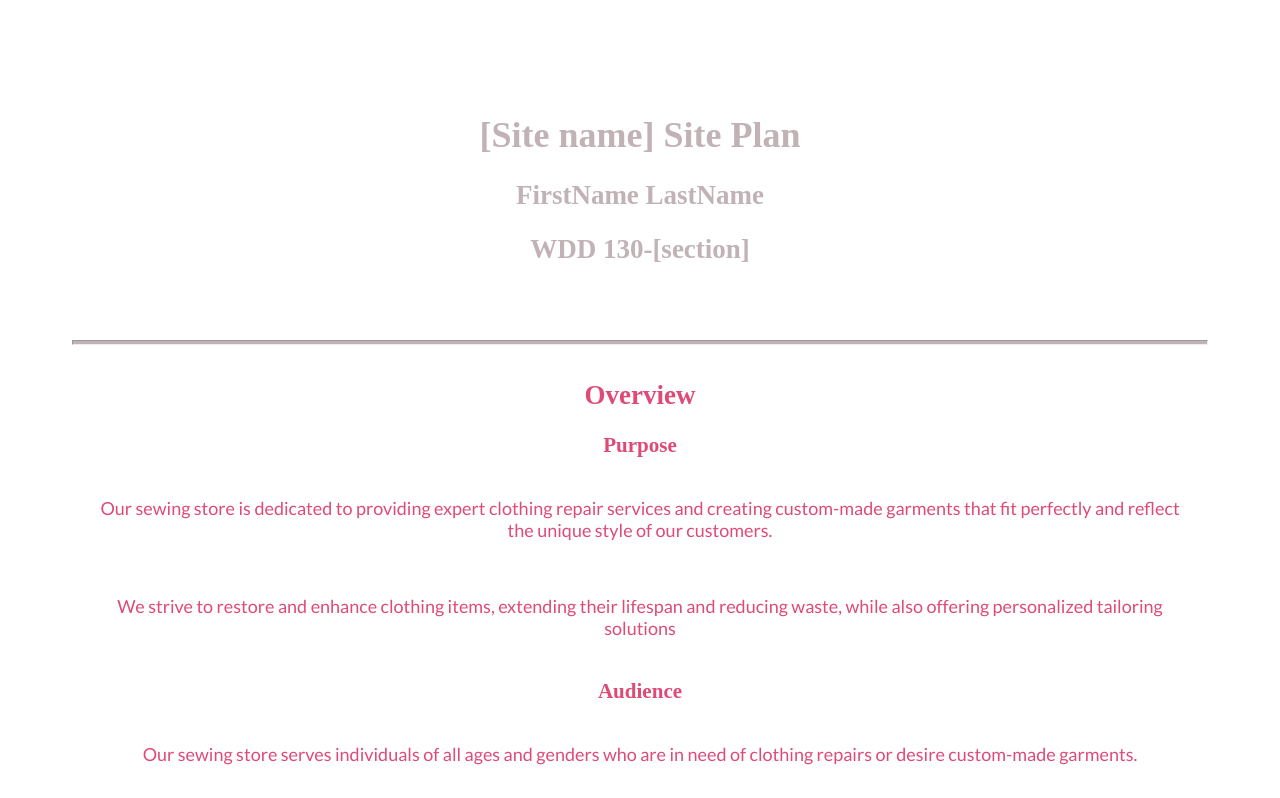
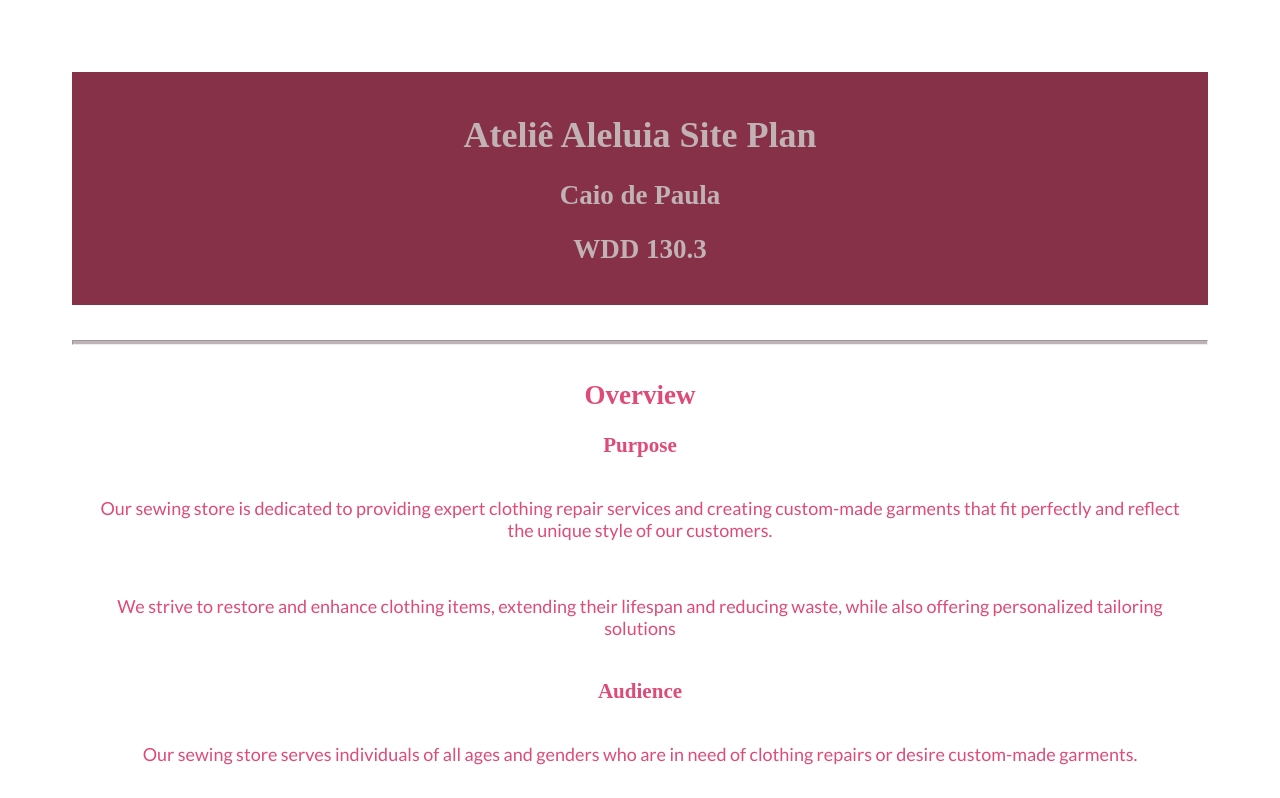
Before and after one commit to Caioedu93/wdd130, a plain HTML site: page sewingstore/site-plan.html in a window 1280 px wide. Shown: the top 798 px of the page. Drawn offline with Linux system fonts and the light colour scheme; files that its build step writes are made by us from their sources; a web font is replaced by a local one.

Commit message:
add site name and my name and update css file

```diff
--- a/sewingstore/site-plan.html
+++ b/sewingstore/site-plan.html
@@ -10,9 +10,9 @@
 
   <body>
     <header>
-      <h1>[Site name] Site Plan</h1>
-      <h2>FirstName LastName</h2>
-      <h2>WDD 130-[section]</h2>
+      <h1>Ateliê Aleluia Site Plan</h1>
+      <h2>Caio de Paula</h2>
+      <h2>WDD 130.3</h2>
       <!-- In the header above, add the name or your site, your name and class number. For example if you are in section 3 you would put WDD 130.03 -->
     </header>
     <main>
@@ -51,7 +51,7 @@
 
 
       <table class="colors">
-        <tr><th>Primary</th><th>Secondary</th><th>Accent 1</th><th>Accent 2</th></tr>
+        <tr><th>Primary</th><th>Secondary</th><th>Accent 1</th><th>Accent 2</th><th>Accent3</th></tr>
         <!-- Replace the numbers in the boxes below with your hex color codes. Then switch to the site-plan.css file and change your colors there as well. -->
         <tr><td class="primary">[#873148]</td><td class="secondary">[#DE4B77]</td><td class="accent1">[#C1B2B6]</td><td class="accent2">[#99425D]</td><td class="accent3">[#9B6278]</td></tr>
       </table>
--- a/sewingstore/site-plan.css
+++ b/sewingstore/styles/site-plan.css
@@ -20,7 +20,7 @@ Fonts are separated by a | */
   --headline-color-on-color: #C1B2B6; /* headlines on a colored background */
   --paragraph-color-on-white: #DE4B77; /* paragraph text on a white background */
   --paragraph-color-on-color: #C1B2B6; /* paragraph text on a colored background */
-  --paragraph-background-color: white  ;
+  --paragraph-background-color: #873148  ;
   --nav-link-color: #DE4B77;
   --nav-background-color: #873148;
   --nav-hover-link-color: #C1B2B6;
```
